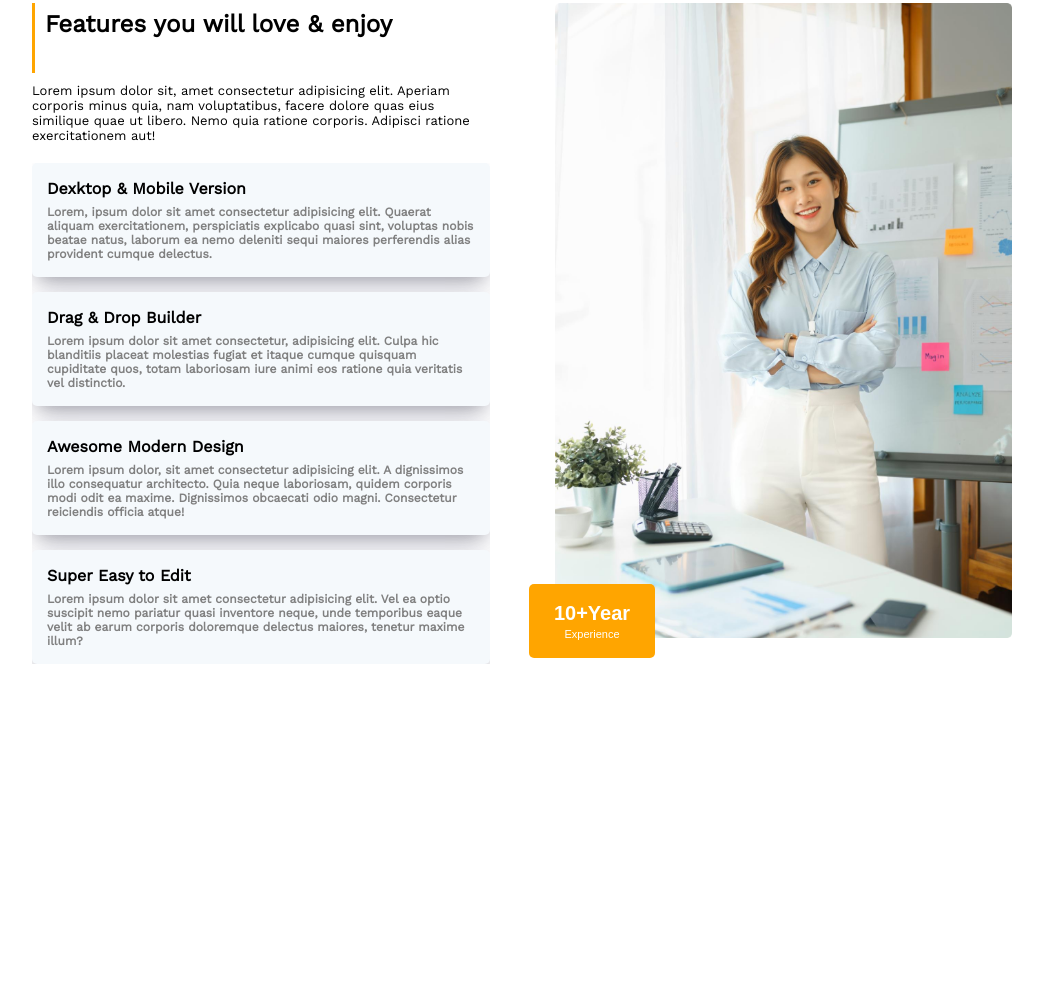
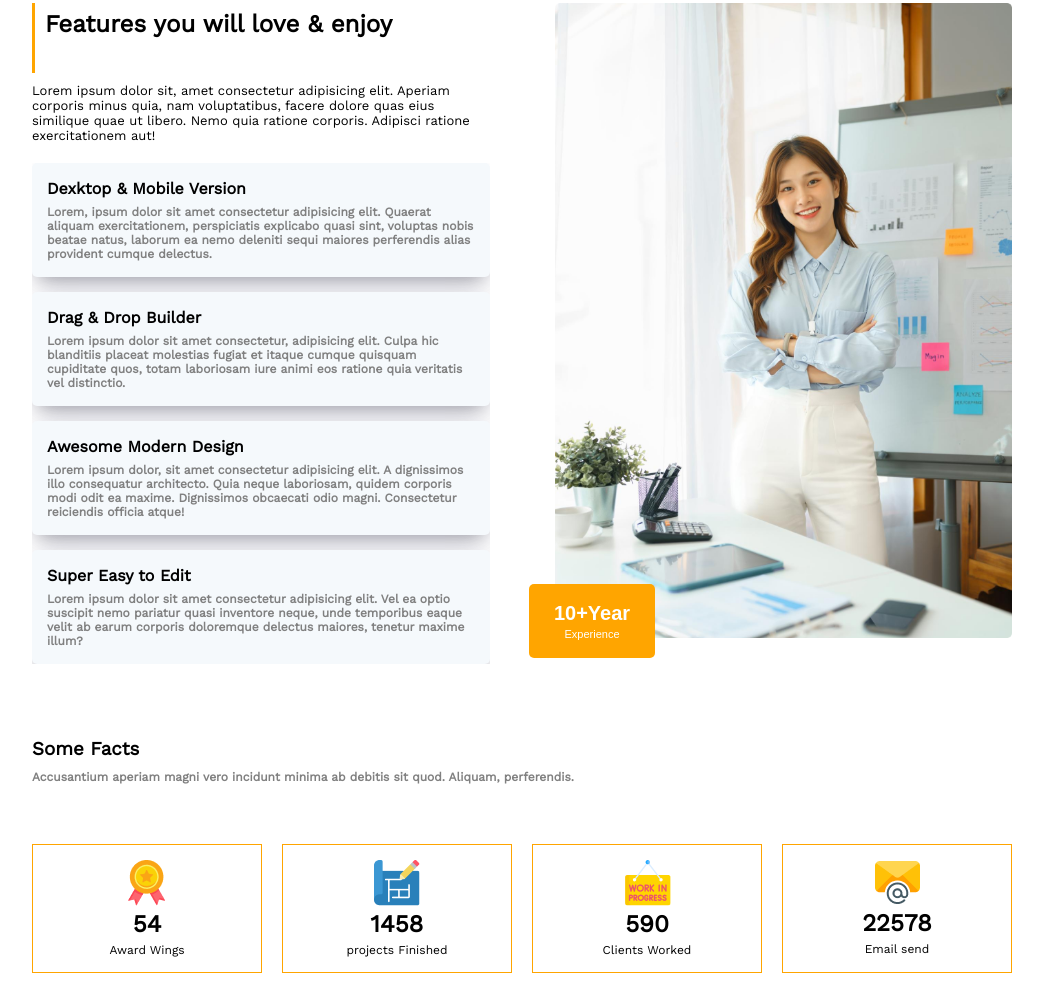
Before and after one commit to RitaM5/G3-Architects, a plain HTML site: page index.html in a window 1280 px wide. Shown: the part 1592-2585 px from the top of the page, without its empty margins (118-1161 px from the left). Before the commit the page ends 2350 px from the top, so only its background shows below. Drawn offline with nearby package versions, Linux system fonts and the light colour scheme.

Commit message:
facts section added in main section

```diff
--- a/Css/style.css
+++ b/Css/style.css
@@ -104,6 +104,20 @@ body{
     top: -80px;
     left: 70px;
 }
+/* facts section */
+.facts-section-content{
+    display: grid;
+    grid-template-columns: repeat(4, 1fr);
+    gap: 20px;
+}
+.facts-blok{
+    border: 1px solid orange;
+    padding: 15px;
+    transition: all 1s ease-in;
+}
+.facts-section-content:hover > .facts-blok{
+    background-color: #FF900E;
+}
 
 /* tablet responsive */
 
@@ -169,11 +183,15 @@ body{
     display: grid;
     grid-template-columns: repeat(1, 1fr);
 }
-/* .right-featurse{
-    margin: 0 auto;
-    width: 600px;
-} */
+/* facts section */
+.facts-section-content{
+    display: grid;
+    grid-template-columns: repeat(2, 1fr);
+    gap: 40px;
 }
+
+}
+
 
 /* mobile responsive */
 @media  screen and (max-width:576px) {
@@ -242,5 +260,10 @@ body{
     display: grid;
     grid-template-columns: repeat(1, 1fr);
 }
-
+/* facts section */
+.facts-section-content{
+    display: grid;
+    grid-template-columns: repeat(1, 1fr);
+    gap:40px;
 }
+}
--- a/index.html
+++ b/index.html
@@ -142,6 +142,35 @@
                     <p style="font-size:11px; color:white; font-weight:400; margin-top: 3px;">Experience</p>
                 </button>
             </div>
+            <!-- facts section -->
+            <div class="facts-section-container">
+                <div style="text-align:left;">
+                    <h3 style="font-weight:bold;">Some Facts</h3>
+                    <p style="font-size: 12px; color:grey; margin-top: 10px; font-weight: bold;">Accusantium aperiam magni vero incidunt minima ab debitis sit quod. Aliquam, perferendis.</p>
+                </div>
+                <div class="facts-section-content" style="margin-top:60px;">
+                    <div class="facts-blok">
+                        <img src="./images/icons/ribon.png" alt=""/>
+                        <h2 style="font-weight: bold;">54</h2>
+                        <p style="font-size: 12px; font-weight: 400; margin-top: 5px;">Award Wings</p>
+                    </div>
+                    <div class="facts-blok">
+                        <img src="./images/icons/projects.png" alt=""/>
+                        <h2 c>1458</h2>
+                        <p style="font-size: 12px; font-weight: 400; margin-top: 5px;">projects Finished</p>
+                    </div>
+                    <div class="facts-blok">
+                        <img src="./images/icons/customers.png" alt=""/>
+                        <h2 style="font-weight: bold;">590</h2>
+                        <p style="font-size: 12px; font-weight: 400; margin-top: 5px;">Clients Worked</p>
+                    </div>
+                    <div class="facts-blok">
+                        <img src="./images/icons/email.png" alt=""/>
+                        <h2 style="font-weight: bold;">22578</h2>
+                        <p style="font-size: 12px; font-weight: 400; margin-top: 5px;">Email send</p>
+                    </div>
+                </div>
+            </div>
         </div>
     </main>
     <footer></footer>
```
